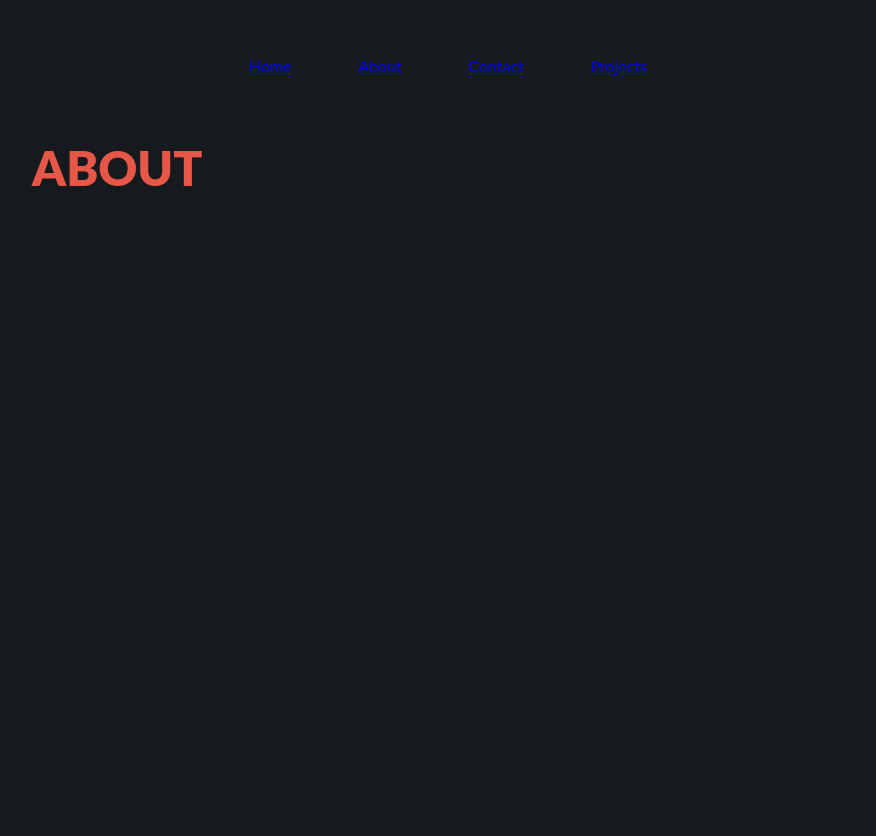
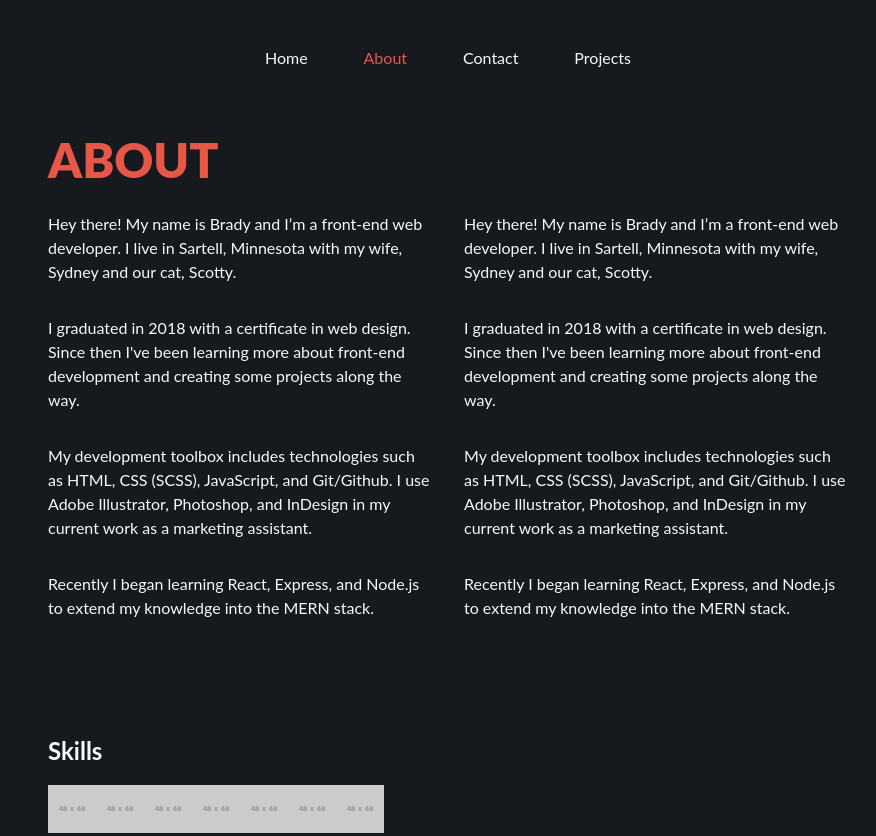
Before and after one commit to vosslerbr/gatsby-portfolio, a Gatsby site: page /about in a window 1280 px wide. Shown: the whole page, without its empty margins (192-1068 px from the left). Before the commit the page ends 800 px from the top, so only its background shows below. Built offline with nearby package versions, Linux system fonts and the light colour scheme; Gatsby itself is replaced by a stand-in of ours; placeholder pictures from the web are drawn by us.

Commit message:
began building out about page components

```diff
--- a/src/components/bio.js
+++ b/src/components/bio.js
@@ -0,0 +1,13 @@
+import React from "react";
+import "../styles/bio-styles.css";
+
+export default function Bio() {
+    return (
+        <div className="column">
+            <p>Hey there! My name is Brady and I’m a front-end web developer. I live in Sartell, Minnesota with my wife, Sydney and our cat, Scotty.</p>
+            <p>I graduated in 2018 with a certificate in web design. Since then I've been learning more about front-end development and creating some projects along the way.</p>
+            <p>My development toolbox includes technologies such as HTML, CSS (SCSS), JavaScript, and Git/Github. I use Adobe Illustrator, Photoshop, and InDesign in my current work as a marketing assistant.</p>
+            <p>Recently I began learning React, Express, and Node.js to extend my knowledge into the MERN stack.</p>
+        </div>
+    )
+  }
--- a/src/components/nav.js
+++ b/src/components/nav.js
@@ -4,7 +4,7 @@ import "../styles/nav-styles.css"
 
 const ListLink = props => (
   <li style={{ display: `inline-block` }}>
-    <Link to={props.to}>{props.children}</Link>
+    <Link to={props.to} activeClassName="active">{props.children}</Link>
   </li>
 )
 
--- a/src/components/skills.js
+++ b/src/components/skills.js
@@ -0,0 +1,18 @@
+import React from "react";
+
+export default function Skills() {
+    return (
+        <div>
+            <h2>Skills</h2>
+            <div>
+                <img src="https://via.placeholder.com/48"/>
+                <img src="https://via.placeholder.com/48"/>
+                <img src="https://via.placeholder.com/48"/>
+                <img src="https://via.placeholder.com/48"/>
+                <img src="https://via.placeholder.com/48"/>
+                <img src="https://via.placeholder.com/48"/>
+                <img src="https://via.placeholder.com/48"/>
+            </div>
+        </div>
+    );
+}
--- a/src/pages/about.js
+++ b/src/pages/about.js
@@ -2,6 +2,8 @@ import React from "react";
 import Nav from '../components/nav';
 import PageWrapper from "../components/pagewrapper";
 import Title from "../components/title";
+import Bio from "../components/bio";
+import Skills from "../components/skills";
 
 export default function About() {
     return (
@@ -9,9 +11,12 @@ export default function About() {
             <Nav />
             <PageWrapper>
                 <Title name="About" />
-                {/* <Bio /> */}
-                {/* <Carousel/> */}
-                {/* <Skills /> */}
+                <div style={{ display: `flex`, flexDirection: `row`, flexWrap: `wrap`, justifyContent: `space-between` }}>
+                    <Bio />
+                    <Bio />
+                    {/* <Carousel/> */}
+                    <Skills />
+                </div>
             </PageWrapper>
         </div>
     );
--- /dev/null
+++ b/src/styles/bio-styles.css
@@ -0,0 +1,8 @@
+p:first-of-type {
+    margin-top: -0.5rem;
+}
+
+p {
+    margin-bottom: 1rem;
+    line-height: 1.5rem;
+}
--- a/src/styles/global.css
+++ b/src/styles/global.css
@@ -1,7 +1,21 @@
 @import "variables.css";
 
+* {
+    box-sizing: border-box;
+}
+
 body {
+    margin: 0;
     background-color: var(--dark-gray);
     color: var(--white);
     font-family: var(--main-font);
 }
+
+.column {
+    width: 100%;
+    max-width: 384px;
+    display: flex;
+    flex-direction: column;
+    padding-bottom: 1rem;
+    margin-bottom: 4rem;
+}
--- a/src/styles/nav-styles.css
+++ b/src/styles/nav-styles.css
@@ -17,3 +17,12 @@ ul {
     max-width: 398px;
     margin: auto;
 }
+
+a {
+    color: var(--white);
+    text-decoration: none;
+}
+
+.active {
+    color: var(--orange);
+}
```
Also changed, not shown: src/pages/contact.js (+17 -3 lines), src/pages/index.js (+14 -3 lines), src/pages/projects.js (+17 -3 lines).
